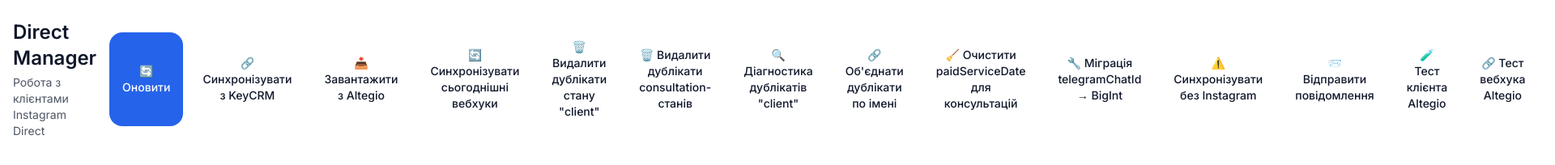
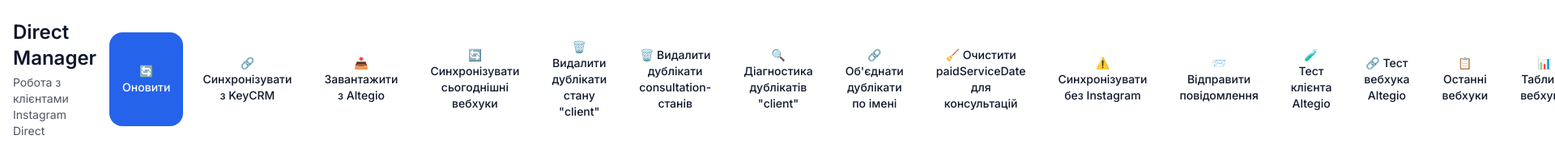
Before and after one commit to yurashko-ux/P-3-0, a Next.js app in the folder web/: page /admin/direct in a window 1280 px wide. Shown: the top 204 px of the page at 81% size, 1920 px wide, since content can reach past the window. Built offline with nearby package versions, Linux system fonts and the light colour scheme; no server answers; the database is empty.

Commit message:
Додано автоматичне об'єднання дублікатів при першому завантаженні сторінки; спрощено логіку унікалізації в таблиці

```diff
--- a/web/app/admin/direct/_components/DirectClientTable.tsx
+++ b/web/app/admin/direct/_components/DirectClientTable.tsx
@@ -230,73 +230,21 @@
     await onClientUpdate(client.id, { [field]: value });
   };
 
-  // Унікалізуємо клієнтів за instagramUsername та altegioClientId, щоб не було дублів
+  // Унікалізуємо клієнтів за instagramUsername, щоб не було дублів
+  // ПРИМІТКА: Об'єднання за altegioClientId відбувається на рівні бази даних через endpoint merge-duplicates-by-name
   const uniqueClients = useMemo(() => {
     const map = new Map<string, DirectClient>();
-    const altegioMap = new Map<number, DirectClient>(); // Для об'єднання за altegioClientId
 
     const normalize = (username: string) => username.trim().toLowerCase();
 
-    // Спочатку проходимо по всіх клієнтах і зберігаємо їх
     for (const client of clients) {
-      const instagramKey = normalize(client.instagramUsername);
-
-      // Якщо клієнт має altegioClientId, перевіряємо чи вже є клієнт з таким ID
-      if (client.altegioClientId) {
-        const existingByAltegio = altegioMap.get(client.altegioClientId);
-        if (existingByAltegio) {
-          // Знайдено дублікат за altegioClientId - об'єднуємо
-          // Залишаємо клієнта з реальним Instagram (не missing_instagram_*)
-          const existingIsMissing = existingByAltegio.instagramUsername.startsWith('missing_instagram_');
-          const currentIsMissing = client.instagramUsername.startsWith('missing_instagram_');
-
-          if (existingIsMissing && !currentIsMissing) {
-            // Поточний клієнт має реальний Instagram, замінюємо існуючого
-            altegioMap.set(client.altegioClientId, client);
-            // Також оновлюємо в основній map, якщо там був старий клієнт
-            const oldKey = normalize(existingByAltegio.instagramUsername);
-            if (map.get(oldKey)?.id === existingByAltegio.id) {
-              map.set(oldKey, client);
-            }
-          } else if (!existingIsMissing) {
-            // Існуючий клієнт має реальний Instagram, залишаємо його
-            // Не додаємо поточного
-            continue;
-          }
-        } else {
-          // Немає клієнта з таким altegioClientId, додаємо
-          altegioMap.set(client.altegioClientId, client);
-        }
-      }
-
-      // Додаємо до основної map за instagramUsername (якщо ще не додано через altegioClientId)
-      if (!map.has(instagramKey)) {
-        map.set(instagramKey, client);
+      const key = normalize(client.instagramUsername);
+      if (!map.has(key)) {
+        map.set(key, client);
       }
     }
 
-    // Повертаємо унікальних клієнтів (без дублікатів за altegioClientId)
-    const result = new Map<string, DirectClient>();
-    for (const client of clients) {
-      const instagramKey = normalize(client.instagramUsername);
-      if (client.altegioClientId) {
-        const clientByAltegio = altegioMap.get(client.altegioClientId);
-        if (clientByAltegio && clientByAltegio.id === client.id) {
-          // Це клієнт, який ми залишили для цього altegioClientId
-          result.set(instagramKey, client);
-        } else if (!clientByAltegio || clientByAltegio.id !== client.id) {
-          // Це дублікат, який ми вже залишили іншого клієнта
-          // Не додаємо
-        }
-      } else {
-        // Клієнт без altegioClientId - додаємо за instagramUsername
-        if (!result.has(instagramKey)) {
-          result.set(instagramKey, client);
-        }
-      }
-    }
-
-    return Array.from(result.values());
+    return Array.from(map.values());
   }, [clients]);
 
   return (
--- a/web/app/admin/direct/page.tsx
+++ b/web/app/admin/direct/page.tsx
@@ -380,7 +380,7 @@
     }
   };
 
-  const loadClients = async () => {
+  const loadClients = async (skipMergeDuplicates = false) => {
     // Завжди читаємо актуальне значення sortBy з localStorage, щоб уникнути stale closure
     let currentSortBy = sortBy;
     let currentSortOrder = sortOrder;
@@ -401,6 +401,29 @@
           console.warn('[DirectPage] ⚠️ loadClients: sortOrder mismatch! State:', currentSortOrder, 'localStorage:', savedSortOrder, '- using localStorage');
           currentSortOrder = savedSortOrder;
         }
+      }
+    }
+
+    // Автоматично об'єднуємо дублікати перед завантаженням клієнтів (тільки один раз при першому завантаженні)
+    if (!skipMergeDuplicates && !hasAutoMergedDuplicates.current) {
+      try {
+        console.log('[DirectPage] Автоматичне об\'єднання дублікатів...');
+        const mergeRes = await fetch('/api/admin/direct/merge-duplicates-by-name', {
+          method: 'POST',
+        });
+        const mergeData = await mergeRes.json();
+        if (mergeData.ok) {
+          hasAutoMergedDuplicates.current = true; // Позначаємо, що об'єднання вже виконано
+          if (mergeData.totalMerged > 0) {
+            console.log(`[DirectPage] ✅ Автоматично об'єднано ${mergeData.totalMerged} дублікатів`);
+          } else {
+            console.log('[DirectPage] ✅ Дублікатів для об\'єднання не знайдено');
+          }
+        }
+      } catch (mergeErr) {
+        console.warn('[DirectPage] Помилка автоматичного об\'єднання дублікатів (некритично):', mergeErr);
+        // Не блокуємо завантаження клієнтів, якщо об'єднання не вдалося
+        // Але не позначаємо, що об'єднання виконано, щоб спробувати наступного разу
       }
     }
 
@@ -1041,34 +1064,6 @@
             title="Очистити помилково встановлені paidServiceDate для клієнтів з консультаціями"
           >
             🧹 Очистити paidServiceDate для консультацій
-          </button>
-          <button
-            className="btn btn-sm btn-info"
-            onClick={async () => {
-              if (!confirm('Виконати міграцію зміни типу telegramChatId з Int на BigInt?\n\nЦе дозволить зберігати великі Telegram Chat ID (наприклад, 5987285517).\n\nПродовжити?')) {
-                return;
-              }
-              setIsLoading(true);
-              try {
-                const res = await fetch('/api/admin/direct/run-telegram-chat-id-migration', {
-                  method: 'POST',
-                });
-                const data = await res.json();
-                if (data.ok) {
-                  showCopyableAlert(`✅ Міграція виконана успішно!\n\n${data.results}`);
-                } else {
-                  showCopyableAlert(`❌ Помилка міграції:\n\n${data.error || data.results || JSON.stringify(data, null, 2)}`);
-                }
-              } catch (err) {
-                showCopyableAlert(`❌ Помилка: ${err instanceof Error ? err.message : String(err)}`);
-              } finally {
-                setIsLoading(false);
-              }
-            }}
-            disabled={isLoading}
-            title="Виконати міграцію зміни типу telegramChatId з Int на BigInt"
-          >
-            🔧 Міграція telegramChatId → BigInt
           </button>
           <button
             className="btn btn-sm btn-warning"
```
